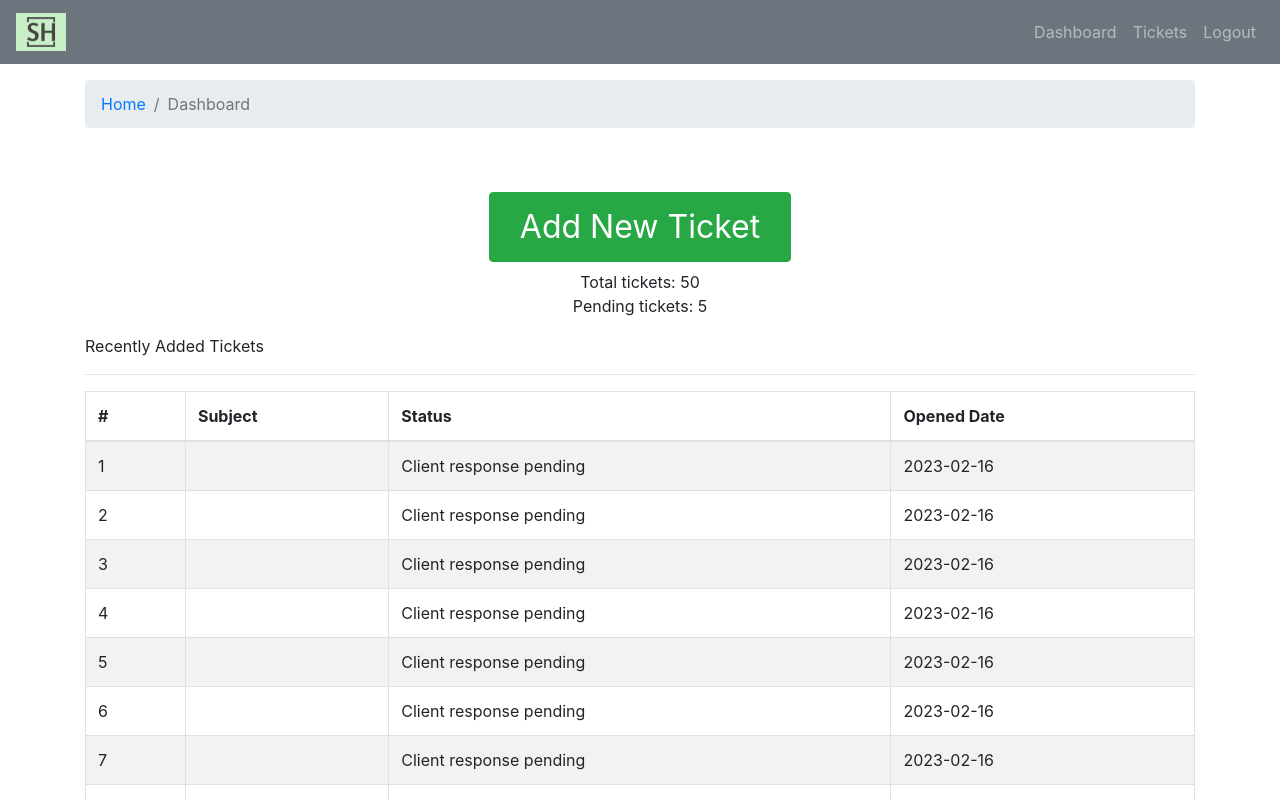
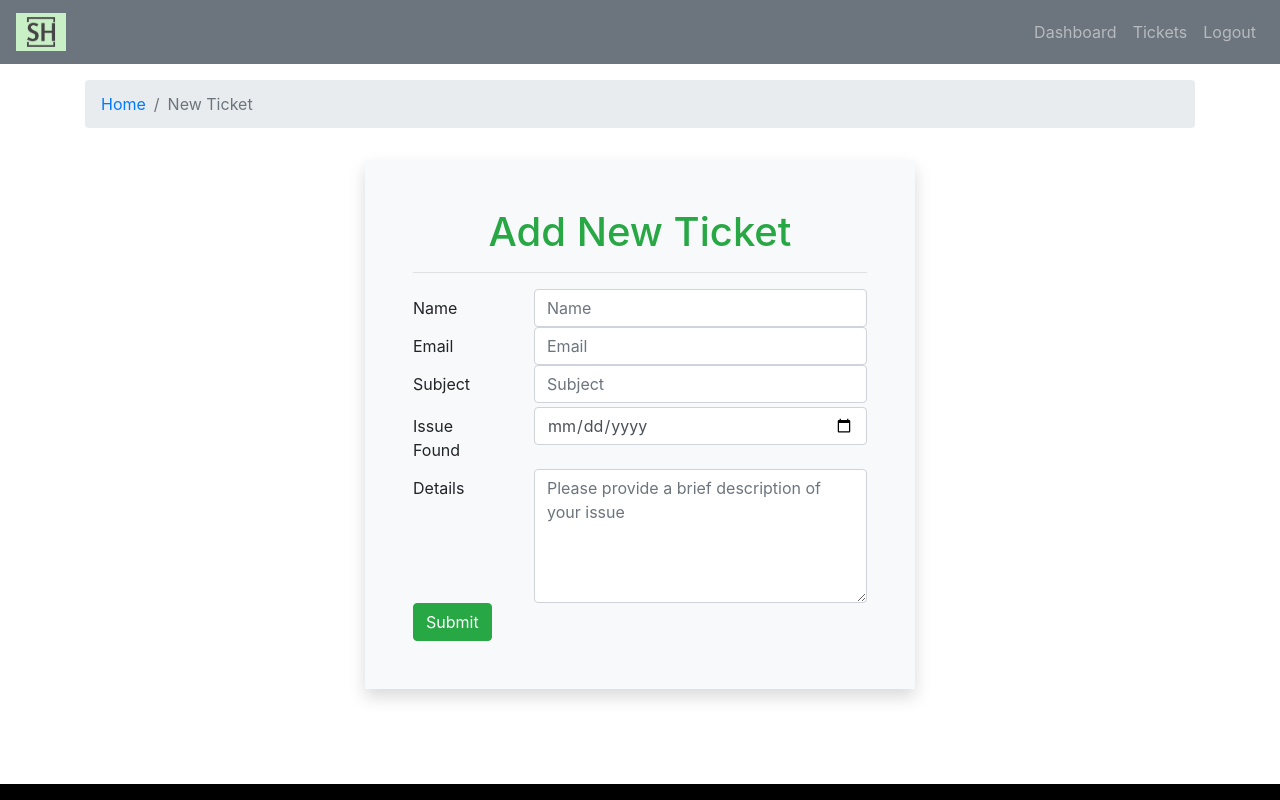
Before and after one commit to julbug/ticketsystem-frontened, a React (Create React App) app: page / in a window 1280 px wide. Shown: the top 800 px of the page. Built offline with nearby package versions, Linux system fonts and the light colour scheme.

Commit message:
added new ticket form

```diff
--- a/src/App.js
+++ b/src/App.js
@@ -1,15 +1,17 @@
 import React from "react";
 import './App.css';
-import { Entry } from "./pages/entry/Entry.page";
+// import { Entry } from "./pages/entry/Entry.page";
 import {DefaultLayout} from "./layout/DefaultLayout"
-import {Dashboard} from "./pages/dashboard/Dashboard.page"
+// import {Dashboard} from "./pages/dashboard/Dashboard.page"
+import {AddTicket} from "./pages/new-ticket/AddTicket.page"
 
 function App() {
   return (
     <div className = "App">
     {/* <Entry /> */}
     <DefaultLayout >
-    <Dashboard />
+    {/* <Dashboard /> */}
+    <AddTicket />
     </DefaultLayout>
     </div>
   );
--- /dev/null
+++ b/src/componenets/add-ticket-form/AddTicketForm.comp.js
@@ -0,0 +1,108 @@
+import React from 'react';
+import {Form, Button, Row, Col} from 'react-bootstrap';
+import PropTypes from 'prop-types';
+
+import './add-ticket-form.style.css'
+
+
+export const AddTicketForm = ({
+    handleOnSubmit,
+    handleOnChange,
+    frmDt,
+    frmDataError
+}) => {
+    console.log(frmDt);
+  return (
+    <div className="p-5 mb-4 mt-3 bg-light rounded-3 shadow add-new-ticket">
+    <h1 className = "text-success text-center">Add New Ticket</h1>
+    <hr />
+     <Form autoComplete="off" onSubmit ={handleOnSubmit}>
+
+
+            <Form.Group as={Row}>
+                <Form.Label column sm={3}>Name</Form.Label>
+                <Col sm={9}>
+                <Form.Control
+                    name="name"
+                    value={frmDt.name}
+                    onChange = {handleOnChange}
+                    placeholder="Name"
+                    required
+                />
+                </Col>
+            </Form.Group>
+            <Form.Group as={Row}>
+                <Form.Label column sm={3}>Email</Form.Label>
+                <Col sm={9}>
+                <Form.Control
+                    type="email"
+                    name="email"
+                    value={frmDt.email}
+                    onChange = {handleOnChange}
+                    placeholder="Email"
+                    required
+
+                />
+                </Col>
+            </Form.Group>
+
+
+
+
+            <Form.Group as={Row}>
+                <Form.Label column sm={3}>Subject</Form.Label>
+                <Col sm={9}>
+                <Form.Control
+                    name="subject"
+                    value={frmDt.subject}
+                    onChange = {handleOnChange}
+                    placeholder="Subject"
+                    required
+                />
+                <Form.Text className="text-danger">
+                {frmDataError.subject && "Subject is required"}
+                </Form.Text>
+                </Col>
+            </Form.Group>
+            <Form.Group as={Row}>
+                <Form.Label column sm={3}>Issue Found</Form.Label>
+                <Col sm={9}>
+                <Form.Control
+                    type="date"
+                    name="issueDate"
+                    value={frmDt.issueDate}
+                    onChange = {handleOnChange}
+                    required
+                />
+                </Col>
+            </Form.Group>
+            <Form.Group as={Row}>
+                <Form.Label column sm={3}>Details</Form.Label>
+                <Col sm={9}>
+                <Form.Control
+                    as="textarea"
+                    name="details"
+                    value={frmDt.details}
+                    rows="5"
+                    onChange = {handleOnChange}
+                    placeholder="Please provide a brief description of your issue"
+                    required
+                />
+                </Col>
+            </Form.Group>
+
+            <Button type="submit" variant="success" block>
+            Submit
+            </Button>
+          </Form>
+
+    </div>
+  );
+};
+
+AddTicketForm.propTypes={
+    handleOnSubmit: PropTypes.func.isRequired,
+    handleOnChange: PropTypes.func.isRequired,
+    frmDt: PropTypes.object.isRequired,
+    frmDataError: PropTypes.object.isRequired,
+};
--- /dev/null
+++ b/src/componenets/add-ticket-form/add-ticket-form.style.css
@@ -0,0 +1,7 @@
+.add-new-ticket{
+
+    max-width: 550px;
+    margin-left:auto;
+    margin-right:auto;
+    box-shadow: 0px 0px 15px -5px black;
+}
--- a/src/layout/partials/Header.comp.js
+++ b/src/layout/partials/Header.comp.js
@@ -1,5 +1,5 @@
 import React from 'react';
-import {Navbar, Nav, NavbarBrand} from 'react-bootstrap'
+import {Navbar, Nav} from 'react-bootstrap'
 import logo from '../../assets/img/logo.png'
 
 export const Header = () => {
--- /dev/null
+++ b/src/pages/new-ticket/AddTicket.page.js
@@ -0,0 +1,76 @@
+import React, {useEffect, useState} from 'react';
+import {Container, Row, Col} from 'react-bootstrap';
+import { PageBreadcrumb } from '../../componenets/breadcrumb/Breadcrumb.comp';
+import { AddTicketForm } from '../../componenets/add-ticket-form/AddTicketForm.comp';
+import {shortText} from '../../utils/validation';
+
+
+const initialFrmDt = {
+    name: "",
+    email: "",
+    subject: "",
+    issueDate: "",
+    details: ""
+
+};
+const initialFrmError = {
+    name: false,
+    email: false,
+    subject: false,
+    issueDate: false,
+    details: false
+
+};
+export const AddTicket = () => {
+
+    const [frmData, setFrmData] = useState(initialFrmDt);
+    const [frmDataError, setFrmDataError] = useState(initialFrmError);
+    useEffect(()=>{}, [frmData, frmDataError]);
+
+
+    const handleOnChange = (e) =>{
+        const {name, value} = e.target;
+
+
+        setFrmData({
+            ...frmData,
+            [name]:value
+        })
+
+    };
+
+const handleOnSubmit = async (e) =>{
+    e.preventDefault();
+
+    setFrmDataError(initialFrmError)
+
+    const isSubjectValid = await shortText(frmData.subject);
+
+    setFrmDataError({
+        ...initialFrmError,
+        subject: !isSubjectValid,
+    });
+
+    console.log('Form submit request recieved', frmData)
+};
+
+  return (
+    <Container>
+    <Row>
+        <Col>
+            <PageBreadcrumb page="New Ticket" />
+        </Col>
+    </Row>
+
+    <Row>
+        <Col>
+           <AddTicketForm
+           handleOnChange={handleOnChange}
+           handleOnSubmit={handleOnSubmit}
+           frmDataError={frmDataError}
+           frmDt = {frmData} />
+        </Col>
+    </Row>
+    </Container>
+  )
+}
--- /dev/null
+++ b/src/utils/validation.js
@@ -0,0 +1,3 @@
+export const shortText = str => {
+    return str.length >= 3 && str <=100
+}
```
